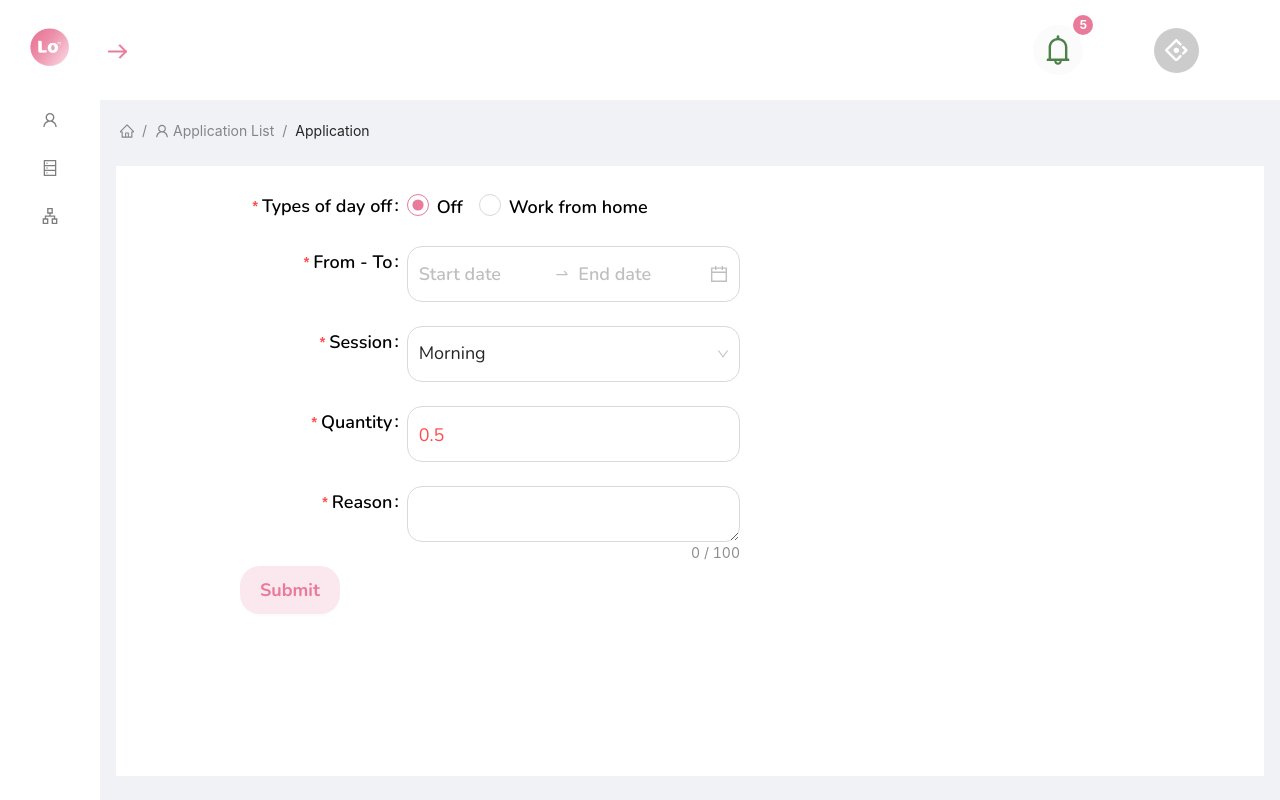
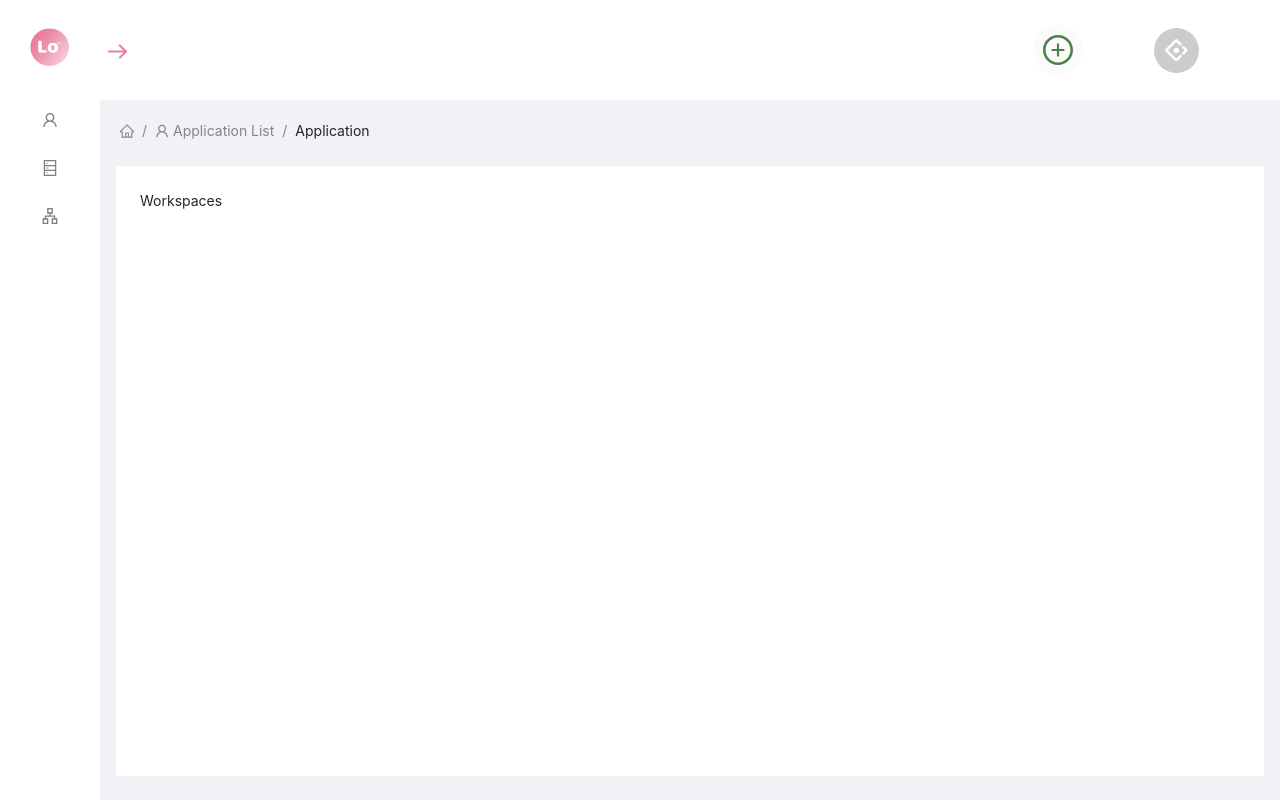
Before and after one commit to nhanvothanh719/day-off-management-system, a React (Create React App) app: page /administrator/workspaces in a window 1280 px wide. Built offline with nearby package versions, Linux system fonts and the light colour scheme.

Commit message:
feat: dpm-add-components-in-dashboard

```diff
--- a/src/components/Content/Content.jsx
+++ b/src/components/Content/Content.jsx
@@ -1,8 +1,14 @@
 import { Layout } from 'antd';
 import React from 'react';
 import { Route, Routes } from 'react-router-dom';
-import InputForm from '../Form/Form';
 import Requests from '../Requests/Requests';
+import Dashboard from '../Dashboard/Dashboard';
+import DayOff from '../DayOff/DayOff';
+import Members from '../Members/Members';
+import Groups from '../Groups/Groups';
+import Notifications from '../Notifications/Notifications';
+import Sync from '../Sync/Sync';
+import Workspaces from '../Workspaces/Workspaces';
 
 const {  Content } = Layout;
 
@@ -19,16 +25,16 @@ function ContentConfig() {
         >
           <Routes>
 
-            <Route exact path="/account/dashboard" element={<InputForm />} />
+            <Route exact path="/account/dashboard" element={<Dashboard />} />
             <Route exact path="/account/requests" element={<Requests />} />
-            <Route exact path="/account/day-offs" element={<InputForm />} />
+            <Route exact path="/account/day-offs" element={<DayOff/>} />
 
-            <Route exact path="/manager/members" element={<InputForm />} />
-            <Route exact path="/manager/groups" element={<InputForm />} />
-            <Route exact path="/manager/notifications" element={<InputForm />} />
-            <Route exact path="/manager/sync" element={<InputForm />} />
+            <Route exact path="/manager/members" element={<Members />} />
+            <Route exact path="/manager/groups" element={<Groups />} />
+            <Route exact path="/manager/notifications" element={<Notifications />} />
+            <Route exact path="/manager/sync" element={<Sync />} />
 
-            <Route exact path="/administrator/workspaces" element={<InputForm />} />
+            <Route exact path="/administrator/workspaces" element={<Workspaces />} />
           </Routes>
         </Content>
   )
--- /dev/null
+++ b/src/components/Dashboard/Dashboard.jsx
@@ -0,0 +1,9 @@
+import React from 'react'
+
+const Dashboard = () => {
+  return (
+    <div>Dashboard</div>
+  )
+}
+
+export default Dashboard
--- /dev/null
+++ b/src/components/DayOff/DayOff.jsx
@@ -0,0 +1,9 @@
+import React from 'react'
+
+const DayOff = () => {
+  return (
+    <div>DayOff</div>
+  )
+}
+
+export default DayOff
--- /dev/null
+++ b/src/components/Groups/Groups.jsx
@@ -0,0 +1,9 @@
+import React from 'react'
+
+const Groups = () => {
+  return (
+    <div>Groups</div>
+  )
+}
+
+export default Groups
--- a/src/components/Header/Header.jsx
+++ b/src/components/Header/Header.jsx
@@ -1,6 +1,6 @@
 import {
   AntDesignOutlined,
-  BellOutlined,
+  PlusCircleOutlined,
   ExportOutlined,
   UserOutlined,
 } from "@ant-design/icons";
@@ -47,10 +47,10 @@ function HeaderComponent(props) {
         </Col>
         <Col xs={16} sm={16} md={16} lg={16} xl={16} className="badge">
           <Badge
-            count={5}
             style={{ backgroundColor: "#ea7a9a", fontWeight: "bold" }}
           >
-            <BellOutlined
+
+            <PlusCircleOutlined
               style={{
                 fontSize: "30px",
                 color: "rgb(76, 129, 71)",
--- /dev/null
+++ b/src/components/Members/Members.jsx
@@ -0,0 +1,9 @@
+import React from 'react'
+
+const Members = () => {
+  return (
+    <div>Members</div>
+  )
+}
+
+export default Members
--- /dev/null
+++ b/src/components/Notifications/Notifications.jsx
@@ -0,0 +1,9 @@
+import React from 'react'
+
+const Notifications = () => {
+  return (
+    <div>Notifications</div>
+  )
+}
+
+export default Notifications
--- /dev/null
+++ b/src/components/Sync/Sync.jsx
@@ -0,0 +1,9 @@
+import React from 'react'
+
+const Sync = () => {
+  return (
+    <div>Sync</div>
+  )
+}
+
+export default Sync
--- /dev/null
+++ b/src/components/Workspaces/Workspaces.jsx
@@ -0,0 +1,9 @@
+import React from 'react'
+
+const Workspaces = () => {
+  return (
+    <div>Workspaces</div>
+  )
+}
+
+export default Workspaces
```
Also changed, not shown: 1 other file (tests, documents, lock files or other folders).
